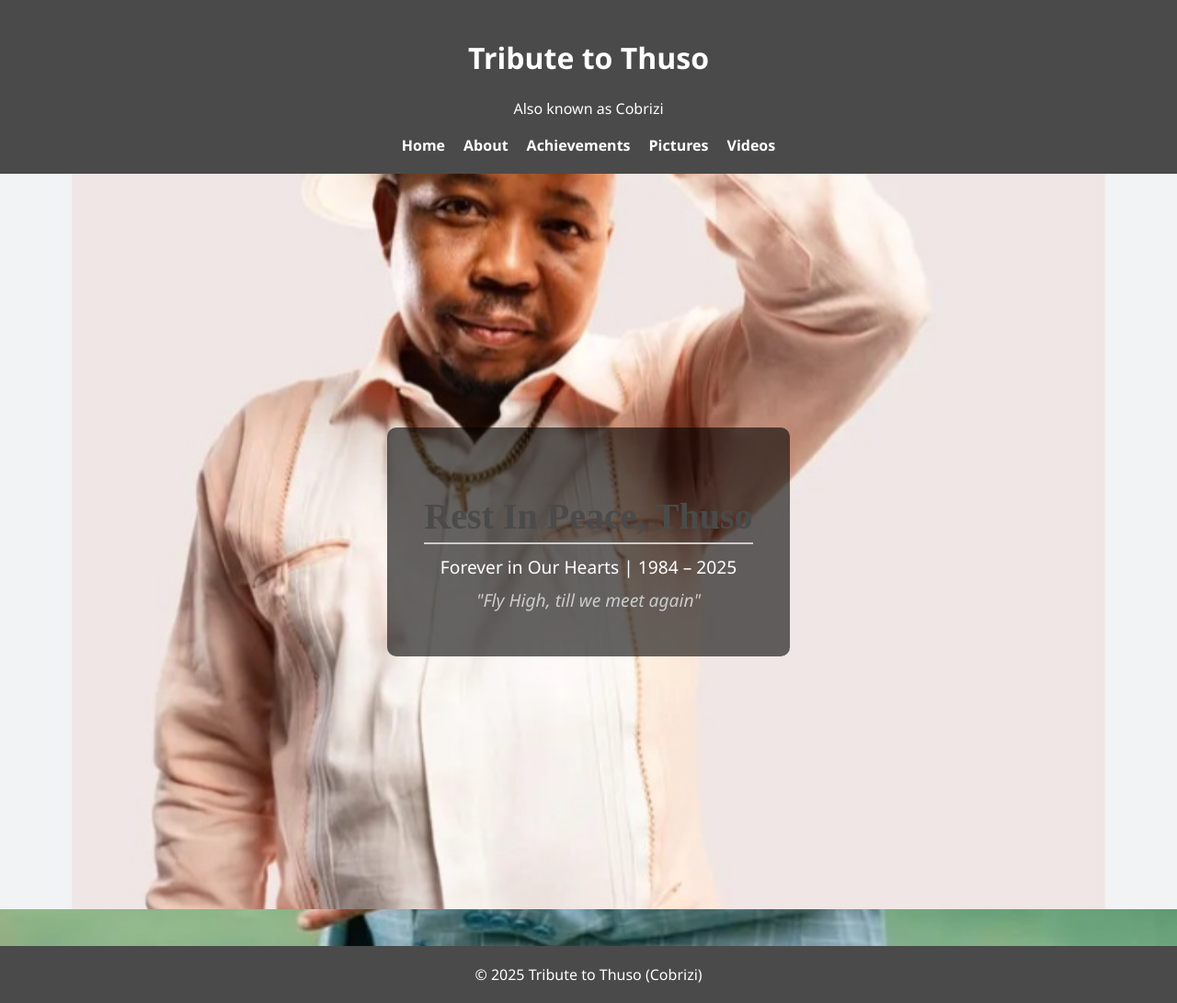
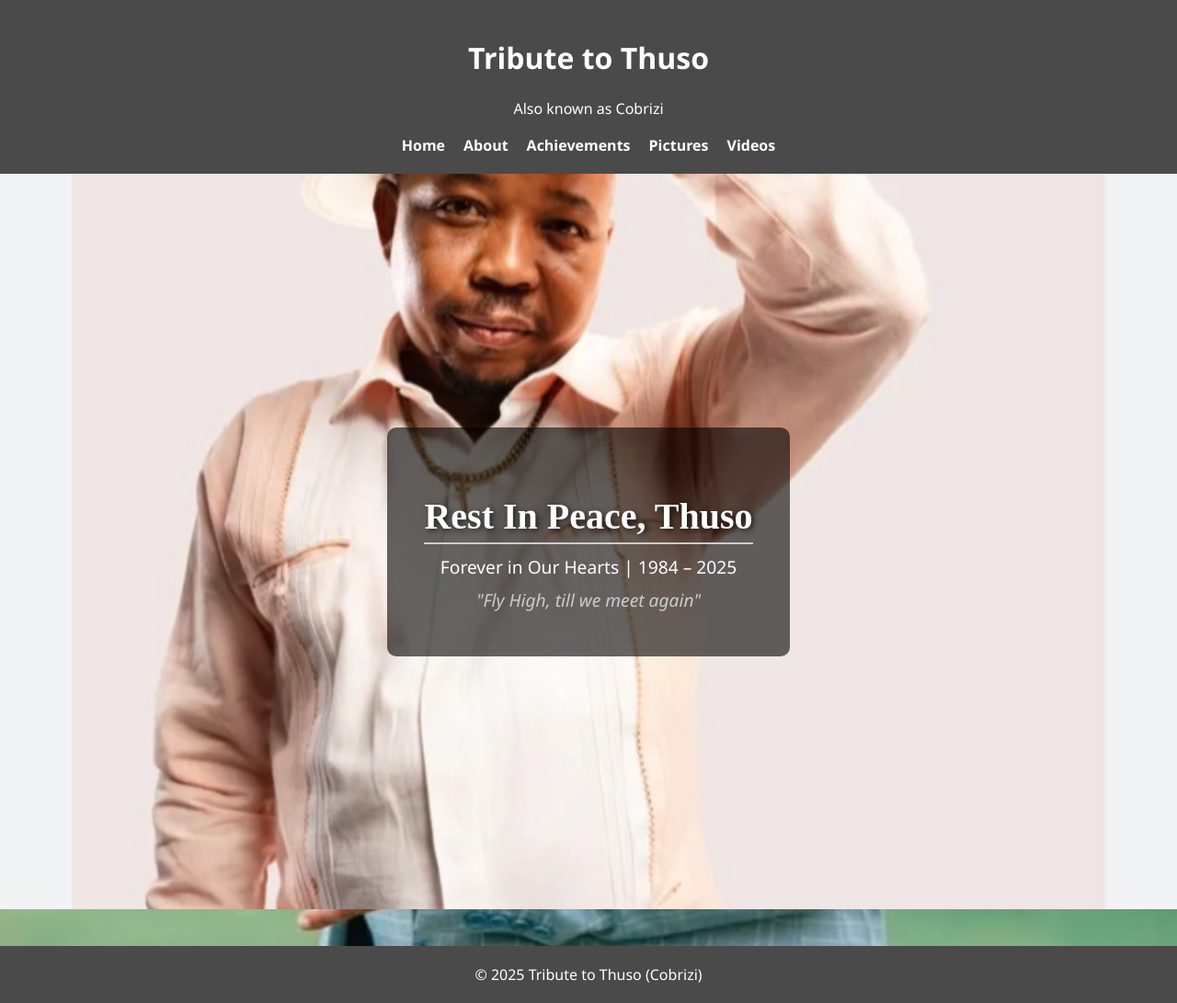
Before and after one commit to Di-tl-ha-re/Chweneyagae-, a plain HTML site: page index.html in a window 1280 px wide. Shown: the whole page at 92% size. Drawn offline with Linux system fonts and the light colour scheme; files whose address does not match are found by name.

Commit message:
style.css

```diff
--- a/style.css
+++ b/style.css
@@ -134,6 +134,8 @@ footer {
   font-size: 2.5em;
   margin-bottom: 10px;
   font-family: 'Playfair Display', serif;
+  color: #FFFFFF; /* Bright white text */
+  text-shadow: 2px 2px 6px rgba(0, 0, 0, 0.7); /* Optional glow for readability */
 }
 
 .overlay p {
```
